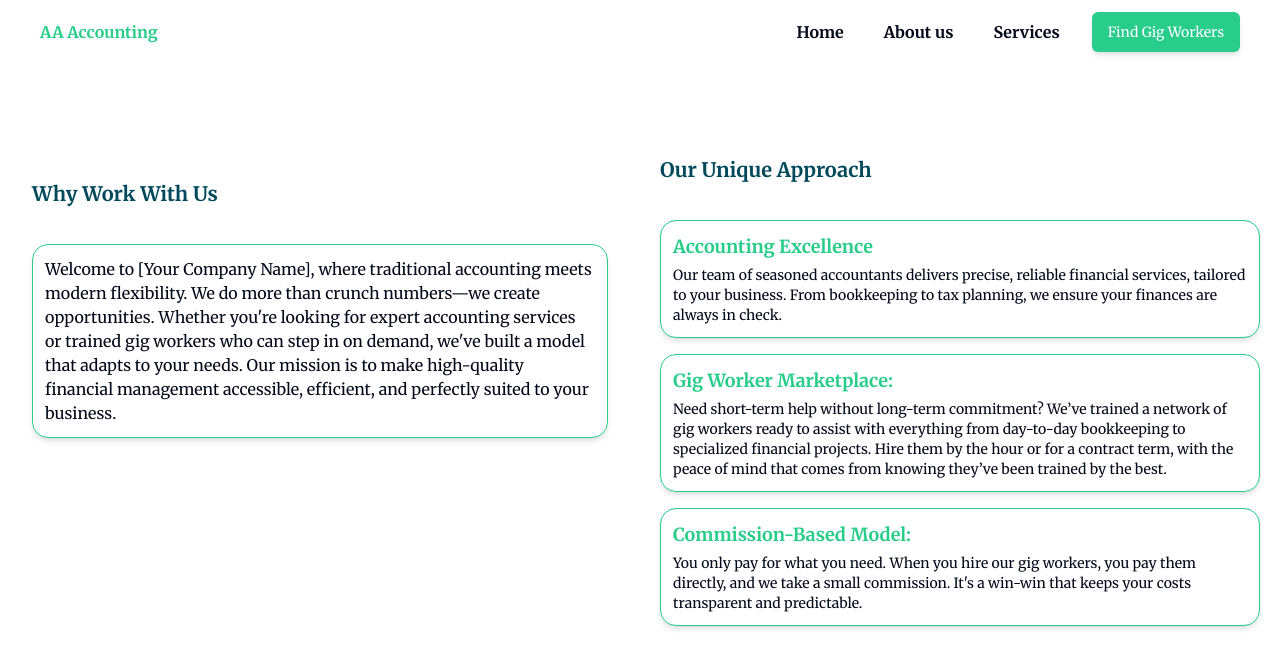
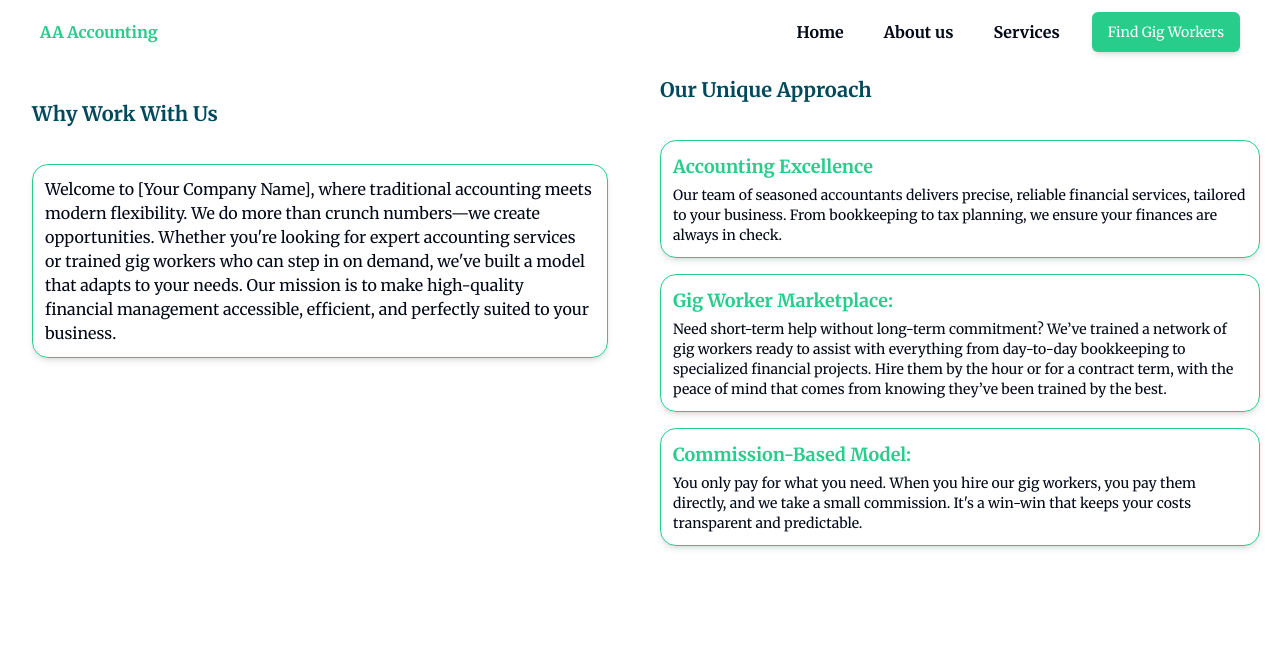
Before and after one commit to zelalemzola/accounting-service, a Next.js app: page /about in a window 1280 px wide. Shown: the top 668 px of the page. Built offline with nearby package versions, Linux system fonts and the light colour scheme; no server answers; the database is empty.

Commit message:
navbar done

```diff
--- a/src/app/about/page.jsx
+++ b/src/app/about/page.jsx
@@ -38,7 +38,7 @@ const Aboutpage = () => {
       </div>
 
       </div>
-    <div className='bg-white h-screen w-full mt-[5%] py-20' id='about'>
+    <div className='bg-white h-screen w-full mt-[5%] pb-20' id='about'>
         <div className='flex flex-col md:flex-row  w-full'>
         <div className='md:w-1/2 px-8 '>
       <h1 className='text-primary text-xl font-bold text-start py-9'>Why Work With Us</h1>
--- a/src/app/services/page.jsx
+++ b/src/app/services/page.jsx
@@ -38,7 +38,7 @@ const ServicePage = () => {
       </div>
 
       </div>
-     <div className=" w-full mt-[5%] md:h-screen py-20" id='service'>
+     <div className=" w-full mt-[5%] md:h-screen pb-20" id='service'>
         <h2 className='text-3xl font-bold text-primary text-center py-5 pb-10'>How It Works</h2>
         <div className='flex flex-col  items-center gap-4 '>
           <div className="flex flex-col gap-1 p-3 rounded-2xl border border-secondary shadow-md w-[70%] md:w-[50%] -ml-[20%]">
```
